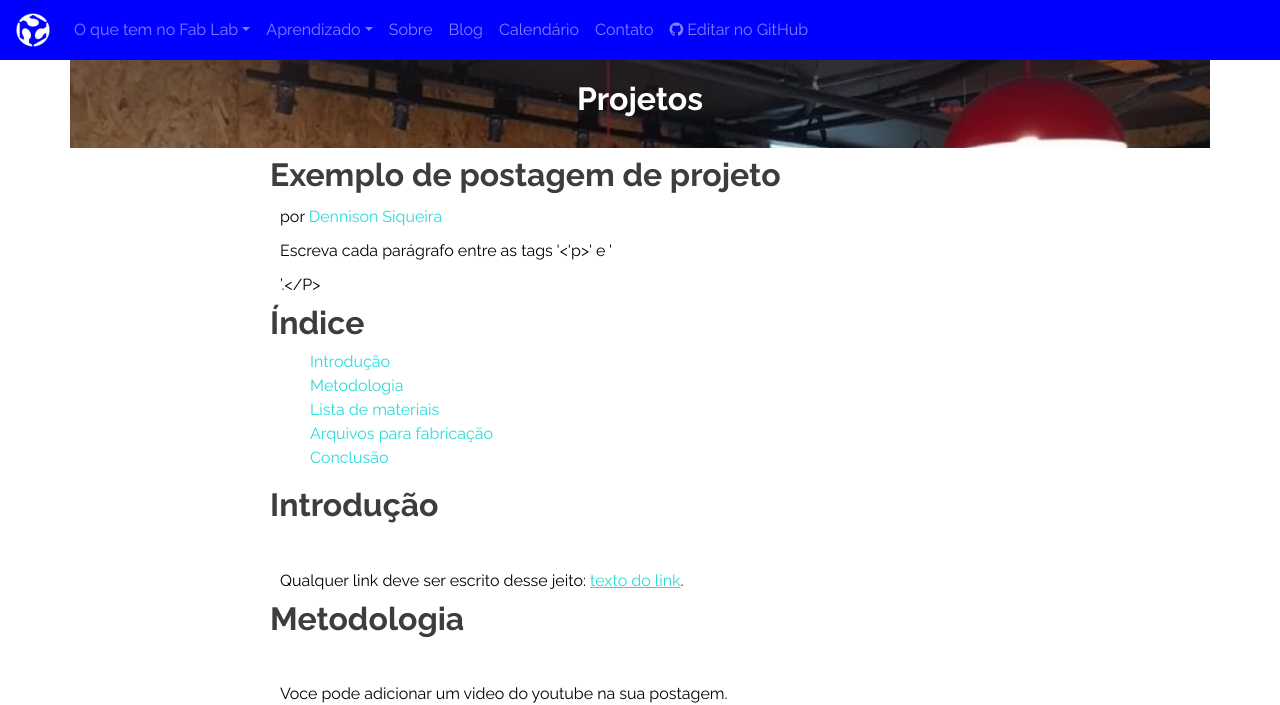
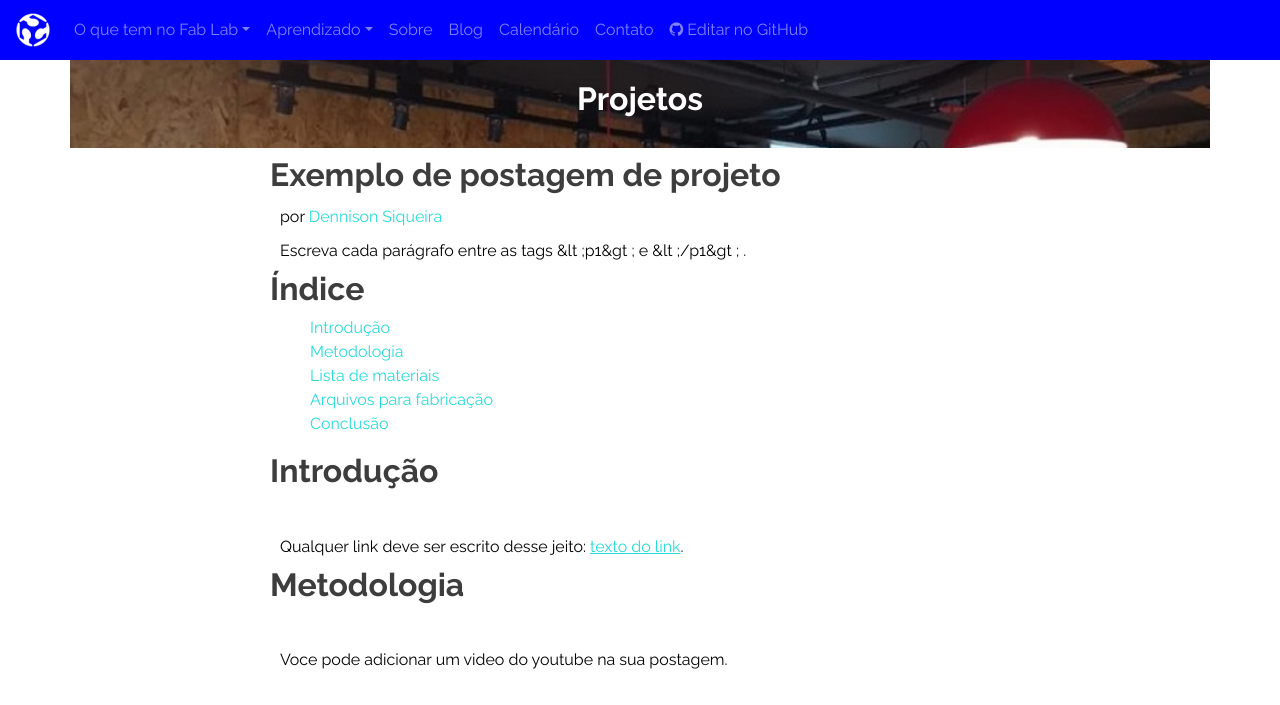
Before and after one commit to fablabcaxias/fablabcaxias.github.io, a Jekyll site: the page built from _posts/projects/2023-01-03-exemplo.md, in a window 1280 px wide and 900 px high, cut to the strip 0-705 px from the top of the window. Built offline with Jekyll 4.4.1, drawn with Linux system fonts in a browser that asks for light colours; nearby versions of some CDN libraries; comment, search, counter and statistics services are not loaded.

```diff
--- a/_posts/projects/2023-01-03-exemplo.md
+++ b/_posts/projects/2023-01-03-exemplo.md
@@ -11,7 +11,7 @@ date: 2021-12-01
 ---
 
 
-<P>Escreva cada parágrafo entre as tags '<'p>' e '</p>'.</P>
+<P>Escreva cada parágrafo entre as tags &lt ;p1&gt ;  e &lt ;/p1&gt ; .</P>
 
 
 <h2>Índice</h2>
```
